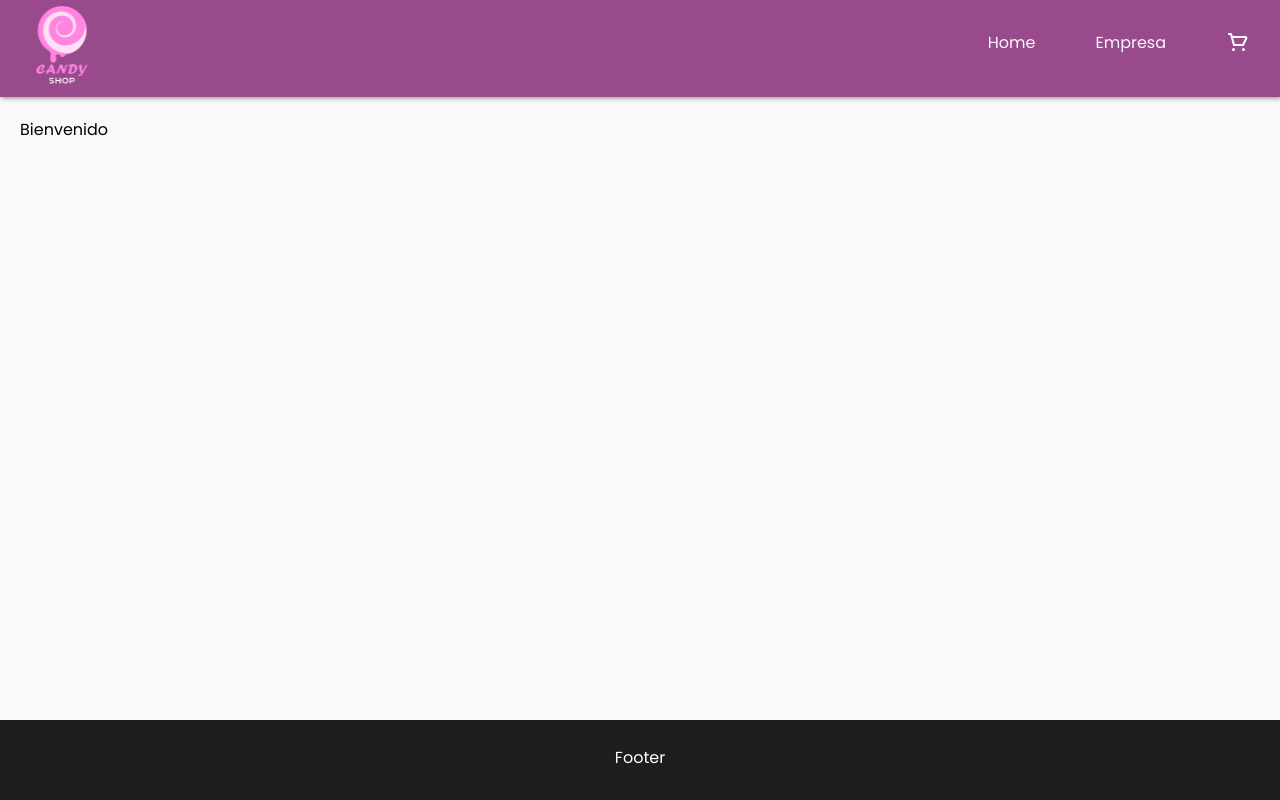
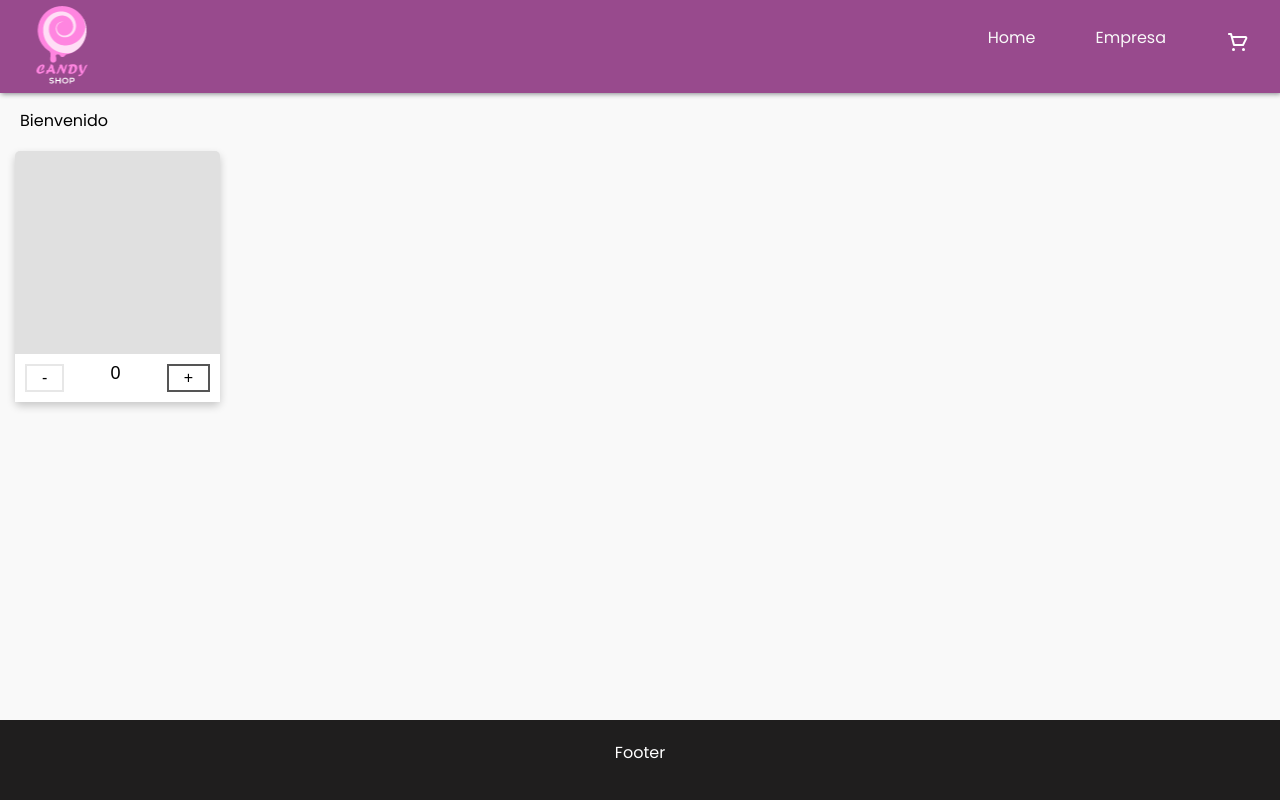
Before and after one commit to fposca/react, a React (Create React App) app: page / in a window 1280 px wide. Built offline with nearby package versions, Linux system fonts and the light colour scheme.

Commit message:
clase 3 contador

```diff
--- a/src/App.css
+++ b/src/App.css
@@ -0,0 +1,48 @@
+/* http://meyerweb.com/eric/tools/css/reset/
+   v2.0 | 20110126
+   License: none (public domain)
+*/
+
+html, body, div, span, applet, object, iframe,
+h1, h2, h3, h4, h5, h6, p, blockquote, pre,
+a, abbr, acronym, address, big, cite, code,
+del, dfn, em, img, ins, kbd, q, s, samp,
+small, strike, strong, sub, sup, tt, var,
+b, u, i, center,
+dl, dt, dd, ol, ul, li,
+fieldset, form, label, legend,
+table, caption, tbody, tfoot, thead, tr, th, td,
+article, aside, canvas, details, embed,
+figure, figcaption, footer, header, hgroup,
+menu, nav, output, ruby, section, summary,
+time, mark, audio, video {
+	margin: 0;
+	padding: 0;
+	border: 0;
+	font-size: 100%;
+	font: inherit;
+	vertical-align: baseline;
+}
+/* HTML5 display-role reset for older browsers */
+article, aside, details, figcaption, figure,
+footer, header, hgroup, menu, nav, section {
+	display: block;
+}
+body {
+	line-height: 1;
+}
+ol, ul {
+	list-style: none;
+}
+blockquote, q {
+	quotes: none;
+}
+blockquote:before, blockquote:after,
+q:before, q:after {
+	content: '';
+	content: none;
+}
+table {
+	border-collapse: collapse;
+	border-spacing: 0;
+}
--- a/src/App.js
+++ b/src/App.js
@@ -3,6 +3,7 @@ import './App.css';
 import NavbarComponent from './components/NavbarComponent';
 import BodyComponent from './components/BodyComponent';
 import FooterComponent from './components/FooterComponent';
+import ComponenteStateFull from './components/ComponenteStateFull';
 
 
 function App() {
@@ -13,6 +14,7 @@ function App() {
     <div>
      <NavbarComponent />
      <BodyComponent firstName={bienvenido} />
+     <ComponenteStateFull valorInicial={"estado inicial"}></ComponenteStateFull>
      <FooterComponent></FooterComponent>
 
 
--- a/src/components/BodyComponent/styles.css
+++ b/src/components/BodyComponent/styles.css
@@ -2,6 +2,7 @@
     padding: 20px;
     width: 100%;
     margin: auto;
-    height: 500px;
+    height: 600px;
+
 
 }
--- /dev/null
+++ b/src/components/ComponenteStateFull/index.js
@@ -0,0 +1,34 @@
+import React, { useState } from "react";
+import "./styles.css"
+
+const ComponenteStateFull = () => {
+  //  Counter is a state initialized to 0
+  const [counter, setCounter] = useState(0)
+
+  // Function is called everytime increment button is clicked
+  const handleClick1 = () => {
+    // Counter state is incremented
+    setCounter(counter + 1)
+  }
+
+  // Function is called everytime decrement button is clicked
+  const handleClick2 = () => {
+    // Counter state is decremented
+    setCounter(counter - 1)
+    if (counter <= 1) {
+      setCounter(counter + 0)
+    }
+  }
+
+  return (
+    <div className="card">
+
+      <div className="buttons">
+      <button className="button button4"  onClick={handleClick2}>-</button>
+        <div className="counter"> {counter}</div>
+        <button className="button button5" onClick={handleClick1}>+</button>
+      </div>
+    </div>
+  )
+}
+export default ComponenteStateFull;
--- /dev/null
+++ b/src/components/ComponenteStateFull/styles.css
@@ -0,0 +1,68 @@
+.card {
+    display: flex;
+    flex-direction: column;
+    position: relative;
+    align-items: center;
+    justify-content: end;
+    font-size: 300%;
+    position: absolute;
+    border-radius: 5px;
+    background: #e0e0e0;
+    width: 100%;
+    box-shadow: 0 4px 8px 0 rgba(0, 0, 0, 0.2);
+    margin: auto;
+    text-align: center;
+    font-family: arial;
+    top: 151px;
+    max-width: 205px;
+    width: 100%;
+    height: 251px;
+    margin-left: 15px;
+}
+
+.buttons {
+    width: 100%;
+    padding: 10px;
+    display: flex;
+    justify-content: space-between;
+    background-color: white;
+}
+
+.button {
+    background-color: #4CAF50; /* Green */
+    border: none;
+    color: white;
+    padding: 3px 15px;
+    text-align: center;
+    text-decoration: none;
+    display: inline-block;
+    font-size: 16px;
+    transition-duration: 0.4s;
+    cursor: pointer;
+  }
+
+
+  .button4 {
+    background-color: white;
+    color: black;
+    border: 2px solid #e7e7e7;
+  }
+
+  .button4:hover {background-color: #e7e7e7;}
+
+  .button5 {
+    background-color: white;
+    color: black;
+    border: 2px solid #555555;
+  }
+
+  .button5:hover {
+    background-color: #555555;
+    color: white;
+  }
+
+  .counter {
+    display: flex;
+    text-align: center;
+    font-size: 18px
+}
```
